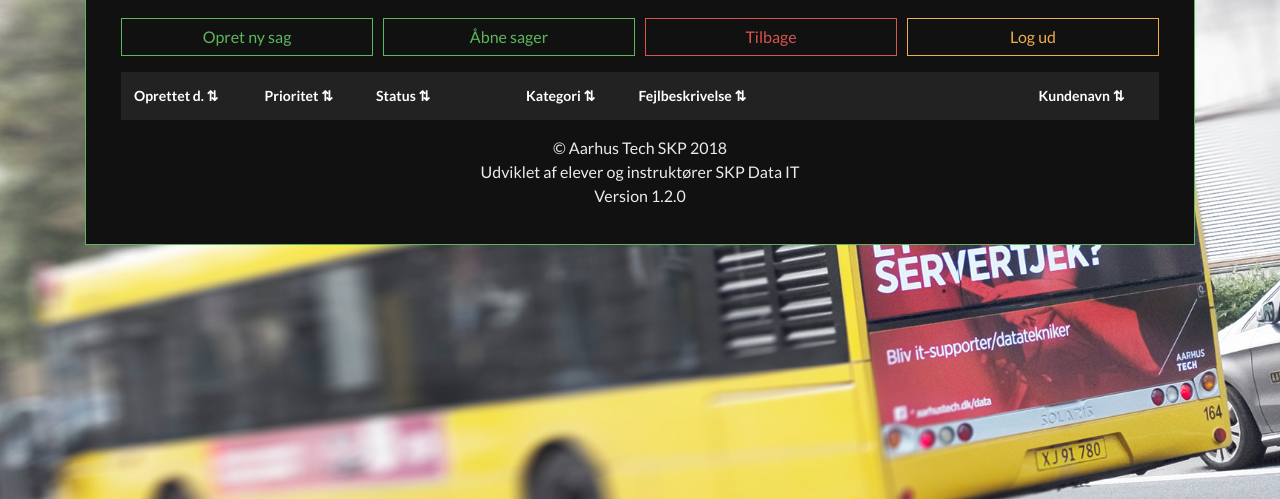
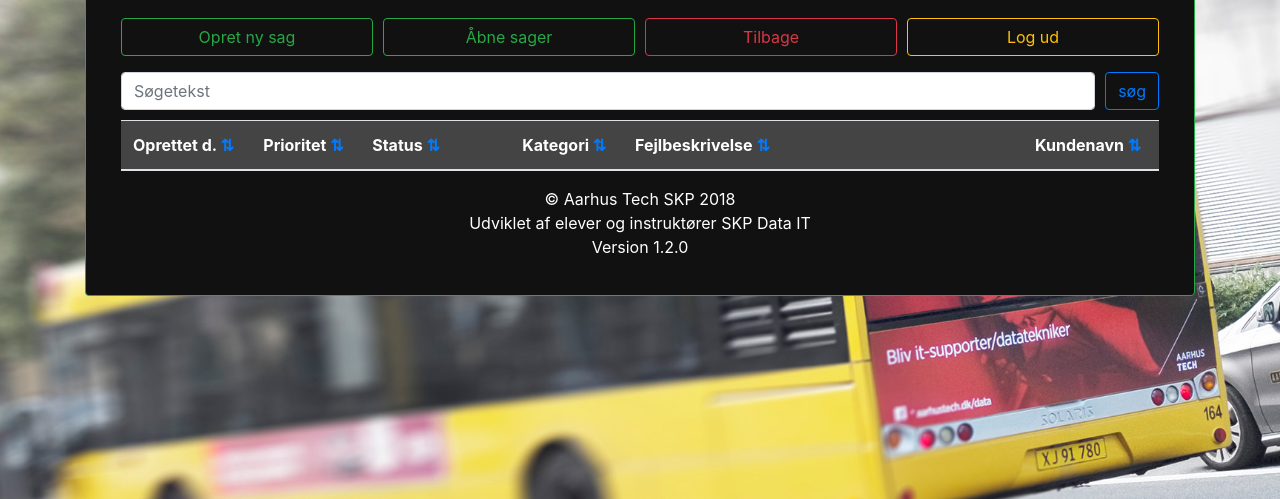
Before and after one commit to AARHUS-TECH/servicedesken, a PHP site: page /admin/tickets/lukkedeSager.php?sorting=1 in a window 1280 px wide. Shown: the part 135-634 px from the top of the page. Run offline with PHP 8.4, Linux system fonts and the light colour scheme; the visitor is signed in with stand-in values (Sample User, id 1); data that the repository does not hold is empty; some libraries are stand-ins or nearby versions.

Commit message:
Fjernede HTML fyld kode

```diff
--- a/admin/tickets/lukkedeSager.php
+++ b/admin/tickets/lukkedeSager.php
@@ -58,7 +58,6 @@ $userdata = $user->getInfo(Session::get('userID'));
 
 include_once "../../assets/tpl/cases_header.php";
 $ticket->getAllLukketAdminTickets($user->isAdmin(Session::get('userID')), $sql);
-echo "<!-- test -->";
 ?>
 <script>
     document.getElementById("closed-cases-link").innerHTML = "Åbne sager"
--- a/assets/tpl/cases_footer.php
+++ b/assets/tpl/cases_footer.php
@@ -1,9 +1,9 @@
                             </tbody>
                             </table>
 
-							<footer class="text-center">© Aarhus Tech SKP 2018</footer>
-							<footer class="text-center">Udviklet af elever og instruktører SKP Data IT</footer>
-							<footer class="text-center">Version <?php echo Config::get('system_info/version'); ?></footer>
+							<footer class="text-center" style="color: white;">© Aarhus Tech SKP 2018</footer>
+							<footer class="text-center" style="color: white;">Udviklet af elever og instruktører SKP Data IT</footer>
+							<footer class="text-center" style="color: white;">Version <?php echo Config::get('system_info/version'); ?></footer>
 
                             </blockquote>
                         </div>
@@ -12,9 +12,12 @@
             </div>
         </div>
 
-        <script src="/assets/js/jquery.min.js"></script>
-        <script src="/assets/js/popper.js"></script>
-        <script src="/assets/js/bootstrap.min.js"></script>
+        <!-- script src="/assets/js/jquery.min.js"></!-- -->
+        <!-- script src="/assets/js/popper.js"></!-->
+        <!-- script src="/assets/js/bootstrap.min.js"></!-->
         <script src="/assets/js/dismiss-alerts.js"></script>
+        <script src="https://code.jquery.com/jquery-3.2.1.slim.min.js" integrity="sha384-KJ3o2DKtIkvYIK3UENzmM7KCkRr/rE9/Qpg6aAZGJwFDMVNA/GpGFF93hXpG5KkN" crossorigin="anonymous"></script>
+        <script src="https://cdnjs.cloudflare.com/ajax/libs/popper.js/1.12.9/umd/popper.min.js" integrity="sha384-ApNbgh9B+Y1QKtv3Rn7W3mgPxhU9K/ScQsAP7hUibX39j7fakFPskvXusvfa0b4Q" crossorigin="anonymous"></script>
+        <script src="https://maxcdn.bootstrapcdn.com/bootstrap/4.0.0/js/bootstrap.min.js" integrity="sha384-JZR6Spejh4U02d8jOt6vLEHfe/JQGiRRSQQxSfFWpi1MquVdAyjUar5+76PVCmYl" crossorigin="anonymous"></script>
     </body>
 </html>
--- a/assets/tpl/cases_header.php
+++ b/assets/tpl/cases_header.php
@@ -3,9 +3,13 @@
 <head>
     <meta charset="utf-8">
     <title>Servicedesken | Aarhus Tech SKP</title>
+    <meta name='viewport' content='width=device-width, initial-scale=1'>
+    <script src='https://kit.fontawesome.com/a076d05399.js' crossorigin='anonymous'></script>
 
-    <link rel="stylesheet" type="text/css" href="/assets/css/bootstrap.min.css">
+    <!-- link rel="stylesheet" type="text/css" href="/assets/css/bootstrap.min.css" -->
+    <link rel="stylesheet" href="https://maxcdn.bootstrapcdn.com/bootstrap/4.0.0/css/bootstrap.min.css" integrity="sha384-Gn5384xqQ1aoWXA+058RXPxPg6fy4IWvTNh0E263XmFcJlSAwiGgFAW/dAiS6JXm" crossorigin="anonymous">
     <link rel="stylesheet" type="text/css" href="/assets/css/custom.css">
+
 </head>
 <body>
 <div class="container">
@@ -40,6 +44,12 @@
                             <input type="hidden" id="direction" name="direction" value="<?php echo htmlspecialchars($_POST["direction"]); ?>">
                         </form>
 
+                        <div class="input-group" style="margin-bottom: 10px;">
+                            <input id="searchtext" type="search" class="form-control rounded" placeholder="Søgetekst" aria-label="Søgetekst"
+                            aria-describedby="search-addon" />
+                            <button onclick="document.location=('search.php?searchtext=' + document.getElementById('searchtext').value ) + '&scope=all';" type="button" class="btn btn-outline-primary" style="margin-left: 10px;">s&oslash;g</button>
+                        </div>
+
                         <script>
                         function setFilters(sorting)
                         {
@@ -64,15 +74,15 @@
                         }
                         </script>
 
-                        <table class="table table-hover table-bordered">
-                            <thead class="thead-dark">
+                        <table class="table table-hover" style="color: white;">
+                            <thead style="background-color: #444;">
                             <tr>
-                                <th style="white-space: nowrap;">Oprettet d. <a style="text-decoration: none;" href="#" onClick="setFilters('modtager_dato')">&udarr;</a></th>
-                                <th style="white-space: nowrap;">Prioritet <a style="text-decoration: none;" href="#"   onClick="setFilters('priortet')">&udarr;</a></th>
-                                <th style="width: 150px;">Status <a style="text-decoration: none;" href="#"             onClick="setFilters('status')">&udarr;</a></th>
-                                <th>Kategori <a style="text-decoration: none;" href="#"                                 onClick="setFilters('sags_kategori')">&udarr;</a></th>
-                                <th style="width: 400px;">Fejlbeskrivelse <a style="text-decoration: none;" href="#"    onClick="setFilters('produkt_fejlbeskrivelse')">&udarr;</a></th>
-                                <th>Kundenavn <a style="text-decoration: none;" href="#"                                onClick="setFilters('kontakt_navn')">&udarr;</a></th>
+                                <th scope="col" style="white-space: nowrap;">Oprettet d. <a style="text-decoration: none;" href="#" onClick="setFilters('modtager_dato')">&udarr;</a></th>
+                                <th scope="col" style="white-space: nowrap;">Prioritet <a style="text-decoration: none;" href="#"   onClick="setFilters('priortet')">&udarr;</a></th>
+                                <th scope="col" style="width: 150px;">Status <a style="text-decoration: none;" href="#"             onClick="setFilters('status')">&udarr;</a></th>
+                                <th scope="col" style="white-space: nowrap;">Kategori <a style="text-decoration: none;" href="#"                                 onClick="setFilters('sags_kategori')">&udarr;</a></th>
+                                <th scope="col" style="width: 400px;">Fejlbeskrivelse <a style="text-decoration: none;" href="#"    onClick="setFilters('produkt_fejlbeskrivelse')">&udarr;</a></th>
+                                <th scope="col" style="white-space: nowrap;">Kundenavn <a style="text-decoration: none;" href="#"                                onClick="setFilters('kontakt_navn')">&udarr;</a></th>
                             </tr>
                             </thead>
                             <tbody>
```
Also changed, not shown: admin/tickets/search.php (added, +28 -0 lines), classes/Tickets.php (+31 -2 lines).
